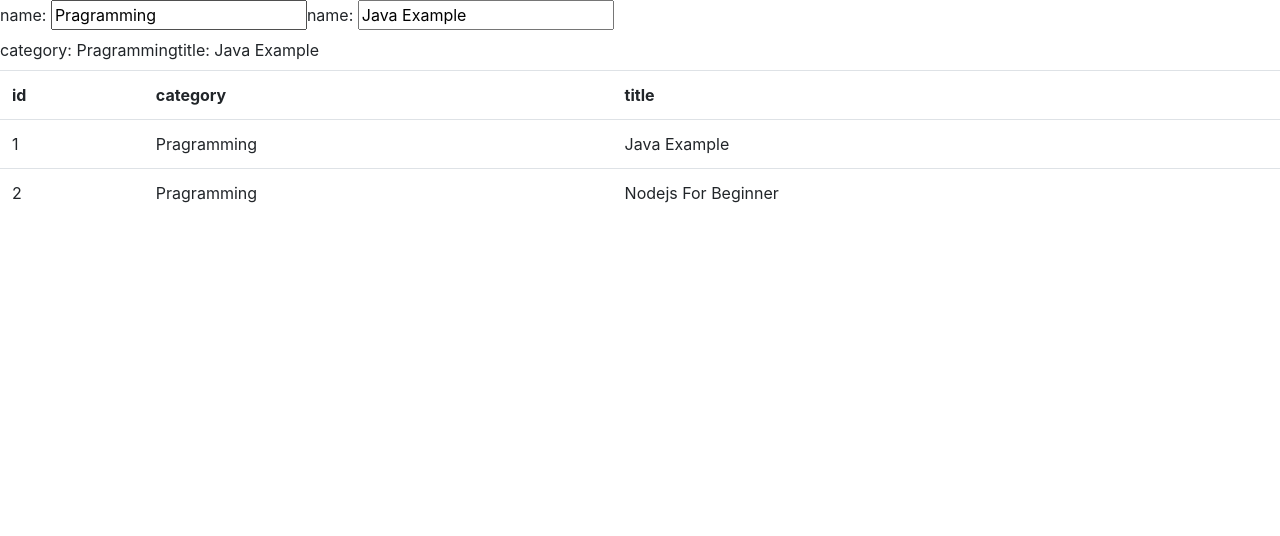
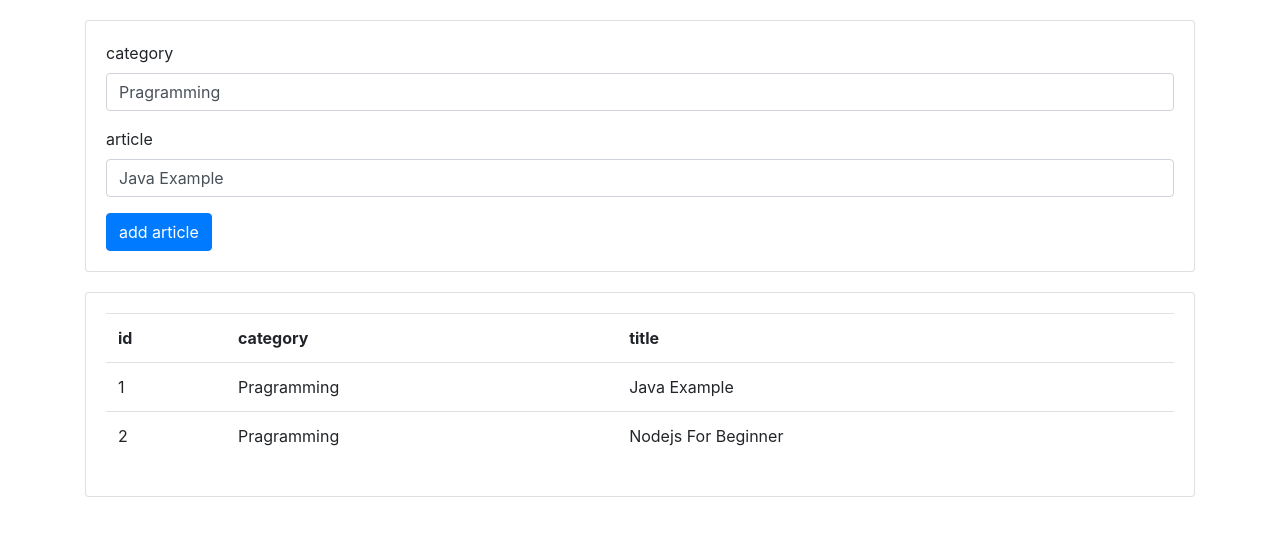
Before and after one commit to leenawat/angular7-crud, an Angular app: page / in a window 1280 px wide. Shown: the top 536 px of the page. Built offline with nearby package versions, Linux system fonts and the light colour scheme.

Commit message:
use bootstrap form

```diff
--- a/src/app/app.component.html
+++ b/src/app/app.component.html
@@ -1,18 +1,23 @@
-<div>
-  <label>name:
-    <input [(ngModel)]="article.category" placeholder="category">
-  </label>
-  <label>name:
-    <input [(ngModel)]="article.title" placeholder="title">
-  </label><br>
-  <label>category:
-    {{ article.category }}
-  </label>
-  <label>title:
-    {{ article.title }}
-  </label>
-  <div>
-    <table  class="table">
+<div class="container" style="margin-top: 20px">
+  <div class="card">
+    <div class="card-body">
+      <form>
+        <div class="form-group">
+          <label for="category">category</label>
+          <input type="text" class="form-control" [(ngModel)]="article.category" name="category" placeholder="category">
+        </div>
+        <div class="form-group">
+          <label for="title">article</label>
+          <input type="text" class="form-control" [(ngModel)]="article.title" name="title" placeholder="title">
+        </div>
+        <button type="button" class="btn btn-primary">add article</button>
+      </form>
+    </div>
+  </div>
+
+  <div class="card" style="margin-top:20px">
+    <div class="card-body">
+      <table class="table">
         <tr>
           <th>id</th>
           <th>category</th>
@@ -26,3 +31,4 @@
       </table>
     </div>
   </div>
+</div>
```
Lines whose indentation alone changed are shown as unchanged.
